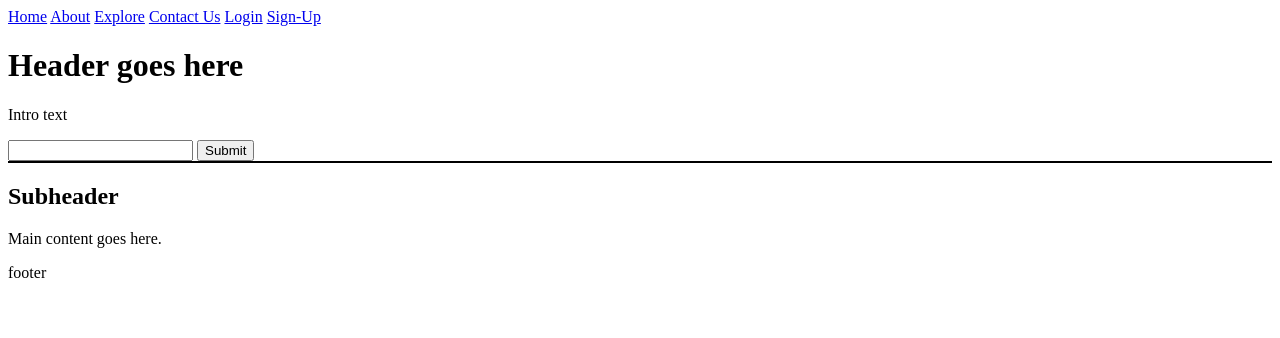
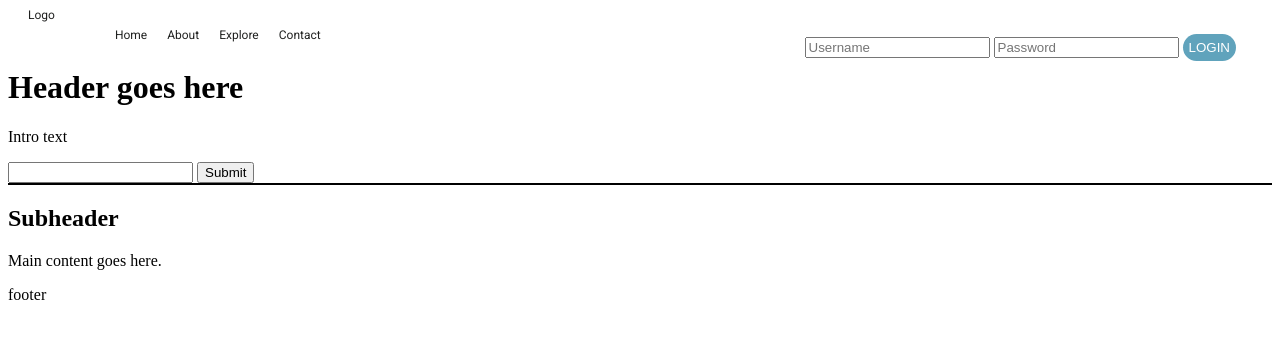
Before and after one commit to ebonnecab/USF-front-end, a plain HTML site: page client/app/index.html in a window 1280 px wide. Drawn offline with Linux system fonts and the light colour scheme.

Commit message:
began styling navbar

```diff
--- a/client/app/index.html
+++ b/client/app/index.html
@@ -7,15 +7,24 @@
             <meta name="description" content="">
             <meta name="viewport" content="width=device-width, initial-scale=1">
             <link rel="stylesheet" href="./styles/main.css">
+            <link rel="stylesheet" href="./styles/navbar.css">
+            <link href="https://fonts.googleapis.com/css?family=Roboto&display=swap" rel="stylesheet">
         </head>
         <body>
-            <div class="navbar">
-                <a href="./index.htmlz">Home</a>
-                <a href="#">About</a>
-                <a href="#">Explore</a>
-                <a href="#">Contact Us</a>
-                <a href="#">Login</a>
-                <a href="#">Sign-Up</a>
+            <div class="container">
+                <nav>
+                    <a id="logo" href="#">Logo</a>
+                    <a href="#">Home</a>
+                    <a href="#">About</a>
+                    <a href="#">Explore</a>
+                    <a href="#">Contact</a>
+                    <div class="login-container">
+                        <form action="/action_page.php">
+                            <input type="text" placeholder="Username" name="username">
+                            <input type="text" placeholder="Password" name="psw">
+                            <button class="round" type="submit">Login</button>
+                        </form>
+                </nav>
             </div>
             <div class="header">
                 <h1>Header goes here</h1>
--- /dev/null
+++ b/client/app/styles/navbar.css
@@ -0,0 +1,65 @@
+nav {
+    width: 100%;
+    height: 40px;
+    background-color: white;
+}
+
+nav a {
+    display: block;
+    float: left;
+    font-family: 'Roboto', sans-serif;
+    font-size: 12px;
+    color: #202120;
+    padding-top: 20px;
+    padding-right: 10px;
+    padding-bottom: 10px;
+    padding-left: 10px;
+    text-decoration: none;
+}
+
+nav a:hover {}
+
+#logo {
+    padding-left: 20px;
+    padding-right: 40px;
+    margin-right: 10px;
+    margin-top: -20px;
+}
+
+.login-container {
+    padding-top: 18px;
+    padding-right: 20px;
+    padding-bottom: 10px;
+    padding-left: 10px;
+    float: right;
+}
+
+.topnav input[type=text] {
+    padding: 6px;
+    margin-top: 8px;
+    font-size: 17px;
+    border: none;
+    width: 150px;
+}
+
+.round {
+    color: #fff !important;
+    text-transform: uppercase;
+    text-decoration: none;
+    background: #60a3bc;
+    padding: 6px;
+    margin-top: 8px;
+    margin-right: 16px;
+    border-radius: 30px;
+    display: inline-block;
+    border: none;
+    cursor: pointer;
+    transition: all 0.4s ease 0s;
+}
+
+.round:hover {
+    text-shadow: 0px 0px 6px rgba(255, 255, 255, 1);
+    -webkit-box-shadow: 0px 5px 40px -10px rgba(0, 0, 0, 0.57);
+    -moz-box-shadow: 0px 5px 40px -10px rgba(0, 0, 0, 0.57);
+    transition: all 0.4s ease 0s;
+}
--- /dev/null
+++ b/styles.css
@@ -0,0 +1,78 @@
+@font-face {
+  font-family: 'Source Sans Pro';
+  font-style: normal;
+  font-weight: 400;
+  src: local('Source Sans Pro Regular'), local('SourceSansPro-Regular'), url(https://fonts.gstatic.com/s/sourcesanspro/v13/6xK3dSBYKcSV-LCoeQqfX1RYOo3qOK7g.ttf) format('truetype');
+}
+* {
+  box-sizing: border-box;
+  padding: 0;
+  margin: 0;
+}
+body {
+  font-family: 'Source Sans Pro', sans-serif;
+  background-color: #e6e9ec;
+}
+nav {
+  position: fixed;
+  top: 50%;
+  left: 50%;
+  width: 100%;
+  text-align: center;
+  transform: translateX(-50%) translateY(-50%);
+  -webkit-transform: translateX(-50%) translateY(-50%);
+}
+nav:after {
+  content: "";
+  display: table;
+  clear: both;
+}
+nav ul li {
+  list-style: none;
+  display: inline-block;
+  oveflow: hidden;
+}
+nav ul li a {
+  display: block;
+  padding: 10px 40px;
+  text-decoration: none;
+  font-size: 18px;
+  position: relative;
+  color: rgba(255, 255, 255, 0.8);
+  transform: translateX(-15%);
+  border-radius: 50px;
+  width: 130%;
+  text-align: center;
+  transition-duration: 0.25s;
+}
+nav ul li a:hover {
+  color: white;
+}
+nav ul li.active a {
+  color: white;
+}
+nav ul li:nth-child(1) a {
+  background-color: #69AF23;
+}
+nav ul li:nth-child(2n) a {
+  background-color: #008737;
+}
+nav ul li:nth-child(3n) a {
+  background-color: #FFC300;
+}
+nav ul li:nth-child(4n) a {
+  background-color: #E62D87;
+}
+nav ul li:nth-child(5n) a {
+  background-color: #552382;
+}
+nav .dot {
+  background-color: red;
+  width: 6px;
+  height: 6px;
+  position: absolute;
+  bottom: -20px;
+  left: 0;
+  border-radius: 50%;
+  transition-duration: 0.5s;
+}
```
Also changed, not shown: client/app/scripts/nav.js (added, +25 -0 lines).
